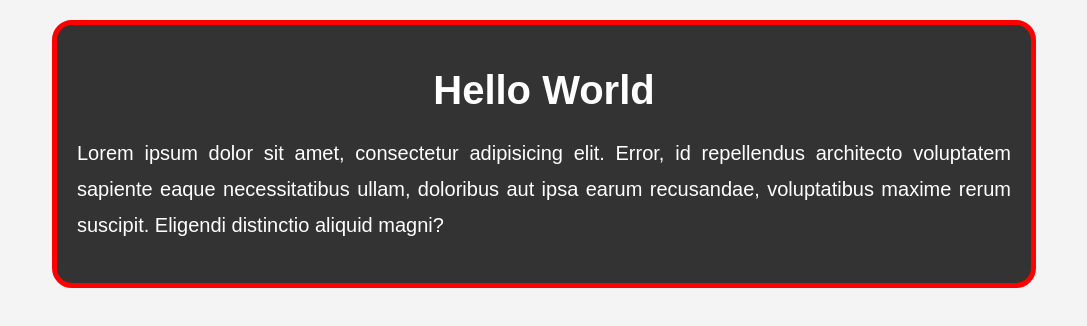
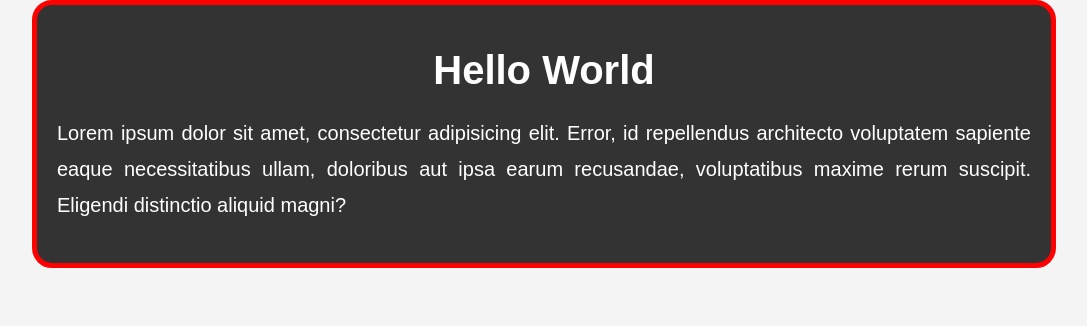
Before and after one commit to SayalSingh/WebDevPractice, a plain HTML site: page indexCSS.html in a window 1280 px wide. Shown: the whole page, without its empty margins (96-1183 px from the left). Drawn offline with Linux system fonts and the light colour scheme.

Commit message:
Few changes done

```diff
--- a/css/style.css
+++ b/css/style.css
@@ -26,5 +26,5 @@ body {
    border : 5px red solid;
    border-radius: 20px;
    padding: 20px;
-   margin: 20px;
+    margin : 20 px;
 }
```
